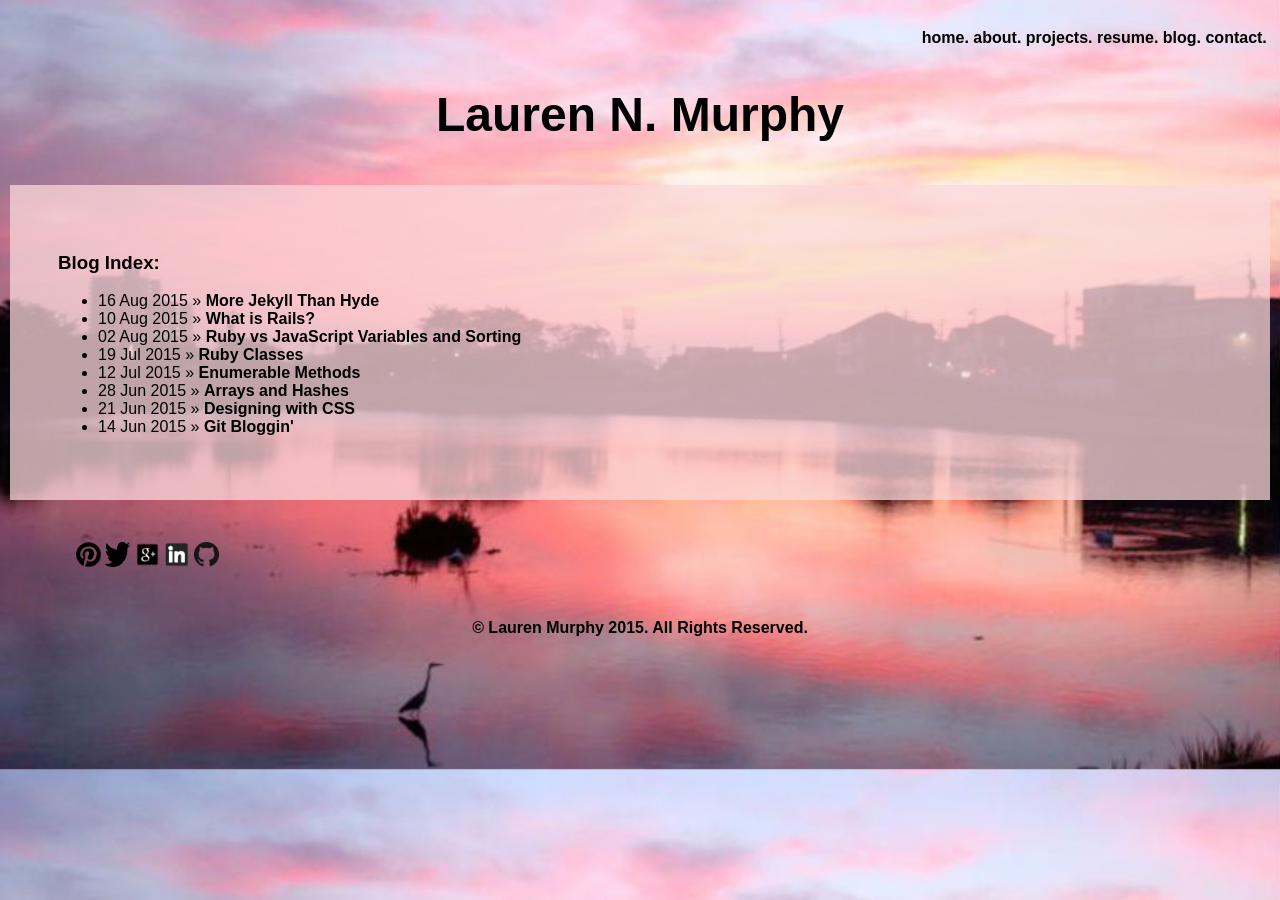
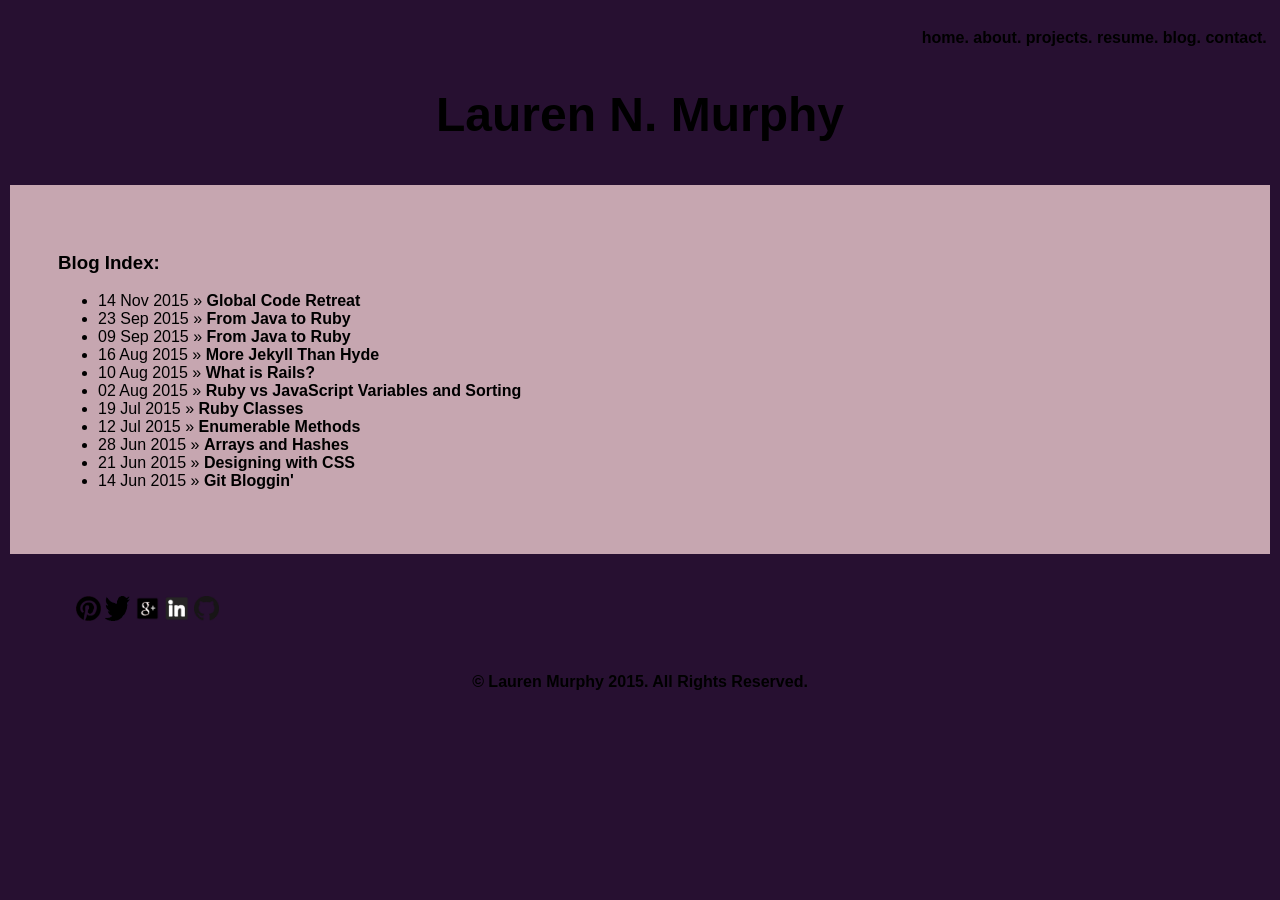
Before and after one commit to laurennmurphy/laurennor3.github.io, a Jekyll site: the page built from blog/index.html, in a window 1280 px wide. Built offline with Jekyll 4.4.1, drawn with Linux system fonts in a browser that asks for light colours; some web fonts are replaced; Markdown is read by kramdown in place of the engine named in the settings; some of the changed lines change nothing that is shown.

Commit message:
Change background

```diff
--- /dev/null
+++ b/_posts/2015-09-09-from-java-to-ruby.md
@@ -0,0 +1,15 @@
+---
+layout: post
+title: From Java to Ruby
+tags: ruby, java, bootcamp
+---
+##From Java to Ruby##
+
+###09/15/2015##
+
+Whenever I applied to a coding school, one of the 2-year goals I always listed was to create an Android app. This may have seemed bizarre on a web development application but it was the truth. Since I got my first Android
+mobile device in 2011, I've been attached to the platform. Since I knew I would have to learn Java and Android to accomplish this goal, the idea of starting off with mobile development seemed rather daunting as someone new to coding. Also, most of the research I did regarding what programming language I should choose as a beginner led me to Ruby. However, thinking back, I never had a strong endgame case for Ruby. Perhaps this was why I felt it was okay to make a change.
+
+Even though I enrolled in Dev Bootcamp with aspirations to become a web developer, I left the program early because it did not feel like the best fit for me. I have no regrets about the time I spent there. I met amazing people through it and the school's prep-work did help me get over some of my programming fears. Who knew I head straight to Java.
+
+I found another coding school called TurnToTech that taught Ruby-on-Rails, iOS, and Android. Though my plan was to initially pick up where I left off at Dev Bootcamp, I found out that the school recently switched to only doing mobile. I was invited to come in and check the school out. After talking to the school and alum, it seemed like it would be a good place to study Android development if I wanted to make that switch. I didn't make the decision immediately. I went online to check out Java resources. I started with a Java for Complete Beginner's course by John Purcell(which I highly recommend!). I also installed Eclipse on my computer and gave it a try. Java no longer seemed as intimidating as it once did when I first saw the syntax. This is why I think that Ruby and JavaScript helped me work on my confidence level. When I looked at the language and started doing coding exercises, I said "I can learn this." Of course, Java would only be the beginning of my Android journey but I was starting off with the right mentality.
--- /dev/null
+++ b/_posts/2015-09-23-week-one-turn-to-tech.md
@@ -0,0 +1,12 @@
+---
+layout: post
+title: From Java to Ruby
+tags: ruby, java, bootcamp
+---
+##Studying at TurnToTech##
+
+###09/23/2015##
+
+I thought about doing a post every week but then realized that I probably won't have something to say about this school every week. I'm going to mix things up with some posts about tech event I've attended too.
+
+Starting out with Algorithms in Java absolutely made me want to pull my hair out but it was exutiatingly necessary. I was absolutely shocked that I was handed this material on my first week and was glad I did some work with Java and Eclipse on my own prior to enrollment because I think if I never coded anything in Java or had zero knowledge of Eclipse that would have added to the level of difficulty. One of the things about this program is that it's self-study alongside the curriculum because they're not going to teach you everything. It's also really up to you to speak up if you're completely lost on something. However, at the same time, they're not going to feed you the answers. By the end of the Algorithms sheet, there wasn't a document I wanted to set on fire so badly in my life. It took me a while to get through it but I felt I accomplished a lot by the end of it. Learning to code is marathon not a sprint. I gave myself time to mull over the problems before asking for help. This is a learning environment I can give myself time work through my problem solving skills since I'm learning to think like a programmer.
--- /dev/null
+++ b/_posts/2015-11-14-global-code-retreat.md
@@ -0,0 +1,16 @@
+---
+layout: post
+title: Global Code Retreat
+tags: coderetreat
+---
+##Attending a Code Retreat for the first time##
+
+###11/14/2015##
+
+The Global Code Retreat was the first event I signed up for I did not thoroughly research which is pretty unsual. It was a busy week of new Java concepts so I suppose it slipped my mind to do so after I rsvped through Eventbrite and added it to my calendar. In the end, perhaps it was for the best. As a new programmer, it is easy to psyche yourself out when attending a code event you've never heard of by believing you aren't good enough or don't know enough to attend. First thing I knew was that I would be about two hours late to it which also made me anxious because I had to wait for an important morning delivery.
+
+When I got there, everyone had their laptops out. It seemed I had arrived just in-time for the "next round." Meanwhile I still had not idea what it was. However, I was paired with someone who really put my mind at ease. The last time I pair programmed was when I was learning Ruby which wasn't too long ago but usually I knew more about the task at hand before going into it. The last thing I wanted to do was be in the driver's seat for this coding session but my pair thought it was a good idea for me to code it since I missed out on the other two sessions. Since I've been coding in Java lately, I wanted to do attempt the assignment in the language. My pair was a Python programmer gave me the rundown of the assignment including some words I never thought I'd hear "Then you have to delete the code after the 45 min session." I heard him but it was completely jarring. I have to delete the code? Funny enough, it becomes easier to wrap your mind about the concept the second time around.
+
+One of the things about code retreat, it was a low pressure environment and more about challenging yourself as programmer to think about the problem in a different way in each session because there where different constraints each time.There is honestly something awesome about pairing with someone who doesn't code in the same language as you because that is also a conversation in an of itself and you get to learn from each other in the process.
+
+As it was happening globally, there also a webcam set up in the room so we could see two other locations during the code retreat. Every now and then, we give each other a wave during the breaks.
--- a/css/default.css
+++ b/css/default.css
@@ -1,9 +1,6 @@
 body{
-  background: url("/assets/background.png");
-  background-size: cover;
-  background-position: center;
+  background-color:#271031;
   font-family:'Droid Sans', sans-serif;
-  margin: auto;
 }
 
 header {
```
